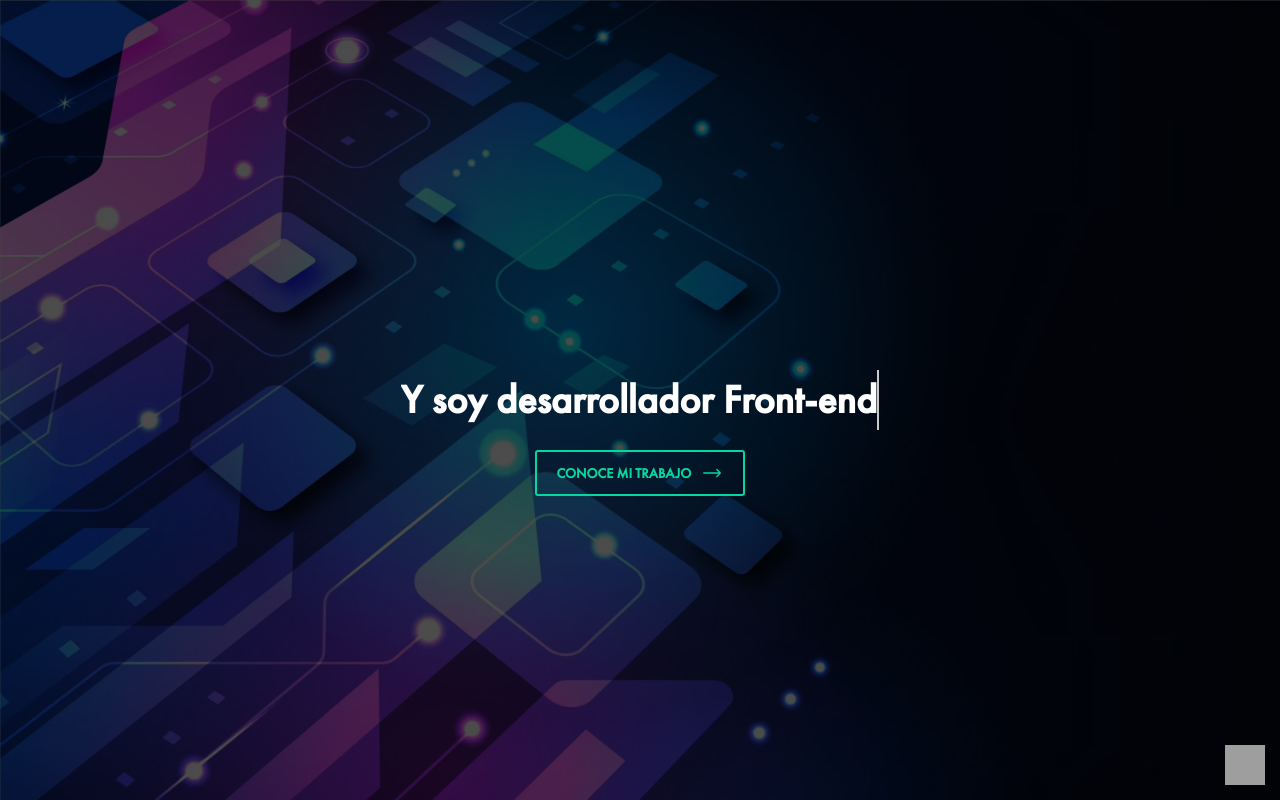
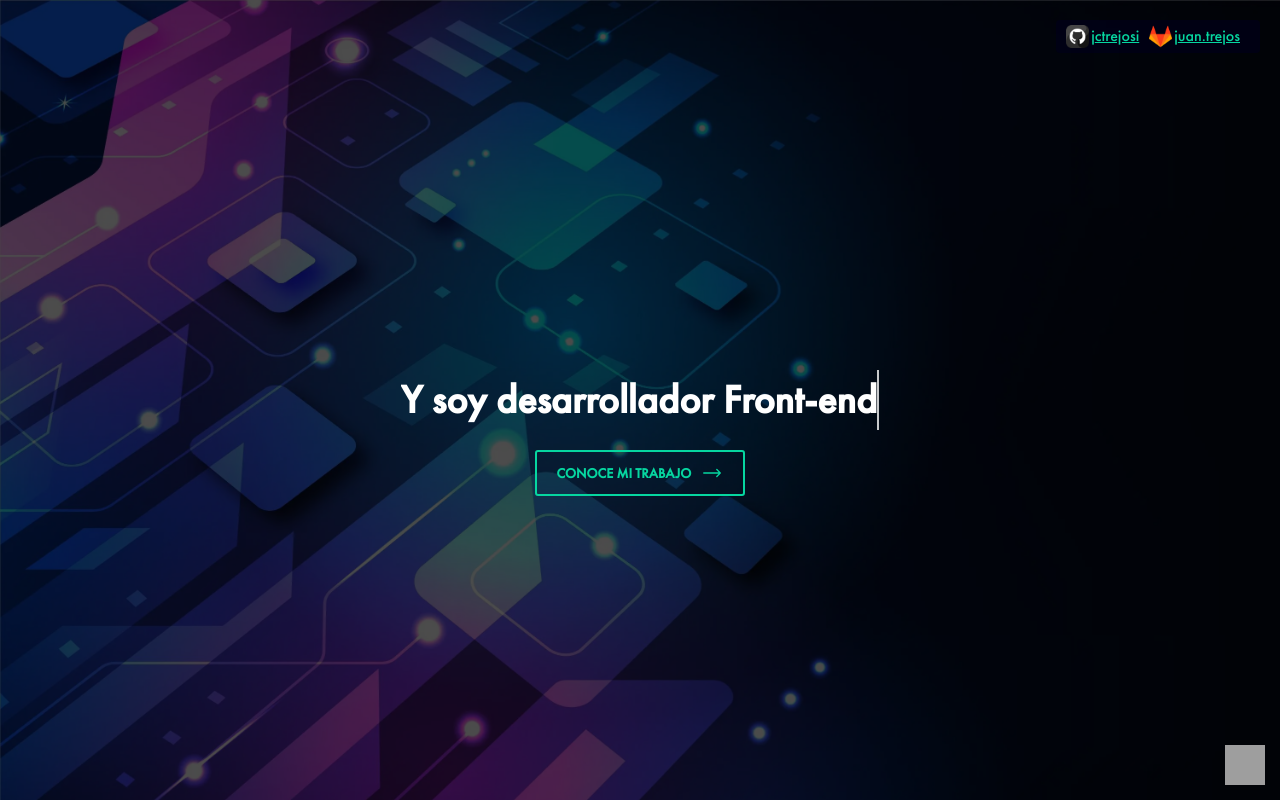
Before and after one commit to jctrejosi/portafolio, a React (Vite) app: page / in a window 1280 px wide. Built offline with nearby package versions, Linux system fonts and the light colour scheme; grey boxes are pictures that could not be loaded.

Commit message:
Add git popups

```diff
--- a/src/App.tsx
+++ b/src/App.tsx
@@ -2,7 +2,14 @@ import IntroductionBackground from "./Components/IntroductionBackground";
 import JobsList from "./Components/JobsList";
 import SkillsGraphs from "./Components/SkillsGraphs";
 import WhatsappPopup from "./Components/WhatsappPopup";
-import { background, technicalSkills, softSkills, jobs } from "./Content/Home";
+import GitPopup from "./Components/GitPopup";
+import {
+  background,
+  technicalSkills,
+  softSkills,
+  jobs,
+  gitPopups,
+} from "./Content/Home";
 
 const App = () => {
   return (
@@ -28,6 +35,7 @@ const App = () => {
         generalSkills={softSkills.skillsGeneric}
       />
       <WhatsappPopup />
+      <GitPopup icons={gitPopups} />
     </div>
   );
 };
--- /dev/null
+++ b/src/Components/GitPopup/index.tsx
@@ -0,0 +1,43 @@
+import { ReactElement, useState } from "react";
+import type { social } from "../../types/GitPopup";
+
+interface props {
+  icons: social[];
+}
+
+const GitPopup = ({ icons }: props): ReactElement => {
+  const [close, closePopup] = useState(false);
+  const list = icons.map((element) => {
+    return (
+      <a
+        href={element.url}
+        className="group flex items-center mr-4"
+        target="_blank"
+        rel="noreferrer"
+      >
+        <img className="w-9 h-9 mr-1" src={element.icon} alt="git" />
+        <p className="text-main-color group-hover:text-extra-color first-letter:normal-case duration-300">
+          {element.text}
+        </p>
+      </a>
+    );
+  });
+  return (
+    <div
+      className={`fixed top-8 right-8 flex bg-glass-700 px-4 py-2 rounded-md ${
+        close ? "hidden" : "visible"
+      }`}
+    >
+      {list}
+      <button
+        type="button"
+        className="btn-close-sm absolute -left-4 -top-3"
+        onClick={() => closePopup(true)}
+      >
+        x
+      </button>
+    </div>
+  );
+};
+
+export default GitPopup;
--- a/src/Components/WhatsappPopup/index.tsx
+++ b/src/Components/WhatsappPopup/index.tsx
@@ -1,15 +1,25 @@
-import { ReactElement } from "react";
+import { ReactElement, useState } from "react";
 import whatsappIcon from "./whatsapp.webp";
 
 const WhatsappAnchor = (): ReactElement => {
+  const [close, closePopup] = useState(false);
   return (
     <a
-      className="fixed bottom-6 right-6 w-16 h-16"
+      className={`fixed bottom-6 right-6 w-16 h-16 ${
+        close ? "hidden" : "visible"
+      }`}
       href="https://api.whatsapp.com/send?phone=573148854358"
       target="_blank"
       rel="noreferrer"
     >
       <img className="w-full h-full" src={whatsappIcon} alt="whatsapp" />
+      <button
+        type="button"
+        className="btn-close-sm absolute -left-5 -top-5"
+        onClick={() => closePopup(true)}
+      >
+        x
+      </button>
     </a>
   );
 };
--- a/src/Content/Home.ts
+++ b/src/Content/Home.ts
@@ -1,5 +1,7 @@
 import imageBg from "../assets/images/introductionBg.webp";
 import responsive from "../assets/images/responsive.webp";
+import github from "../assets/images/github.webp";
+import gitlab from "../assets/images/gitlab.webp";
 
 export const background = {
   image: imageBg,
@@ -8,6 +10,19 @@ export const background = {
   subtitle: "Y soy desarrollador Front-end",
   textButton: "Conoce mi trabajo",
 };
+
+export const gitPopups = [
+  {
+    text: "jctrejosi",
+    url: "https://github.com/jctrejosi",
+    icon: github,
+  },
+  {
+    text: "juan.trejos",
+    url: "https://git.roiback.com/juan.trejos",
+    icon: gitlab,
+  },
+];
 
 export const jobs = [
   {
--- a/src/styles/customClass.scss
+++ b/src/styles/customClass.scss
@@ -27,3 +27,29 @@ button.btn-close {
     width: 2.2rem;
   }
 }
+
+button.btn-close-sm {
+  align-items: center;
+  background-color: transparent;
+  border-radius: 1rem;
+  border-width: .1rem;
+  border-color: $main-color;
+  background-color: $bg-glass-700;
+  border-style: solid;
+  color: $main-color;
+  display: flex;
+  font: 1rem $main-font;
+  font-weight: 600;
+  padding: .2rem .5rem;
+  text-transform: uppercase;
+  transition: color .3s, border .3s;
+  white-space: nowrap;
+
+  @include breakpoint (sm) {
+    display: none;
+  }
+
+  &:hover {
+    color: $extra-color;
+  }
+}
--- a/src/styles/variables.scss
+++ b/src/styles/variables.scss
@@ -25,7 +25,8 @@
 
   $bg-primary:                          theme("colors.primary");
   $bg-secondary:                        theme("colors.secondary");
-  $bg-glass:                            theme("colors.glass");
+  $bg-glass-400:                        theme("colors.glass-400");
+  $bg-glass-700:                        theme("colors.glass-700");
 
   // ----------------- Screen
 
--- /dev/null
+++ b/src/types/GitPopup.ts
@@ -0,0 +1,5 @@
+export interface social {
+  text: string;
+  icon: string;
+  url: string;
+}
```
Also changed, not shown: src/assets/images/github.webp (added), src/assets/images/gitlab.webp (added).
